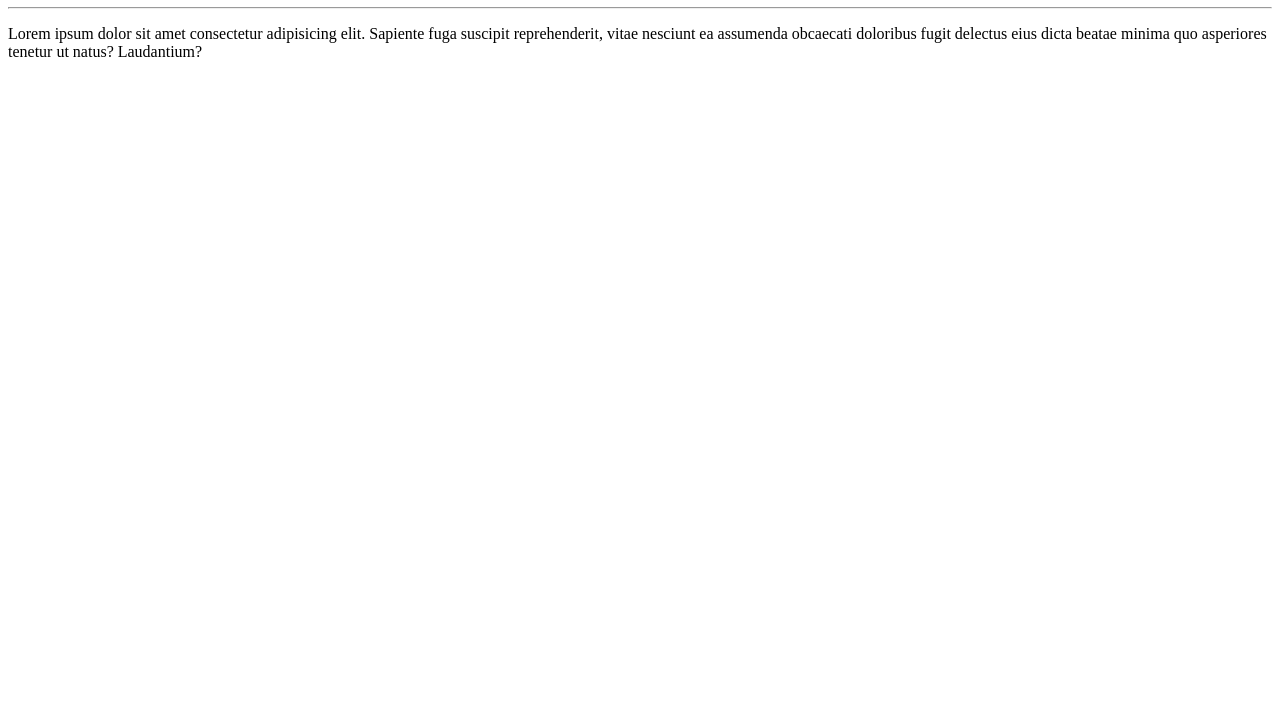
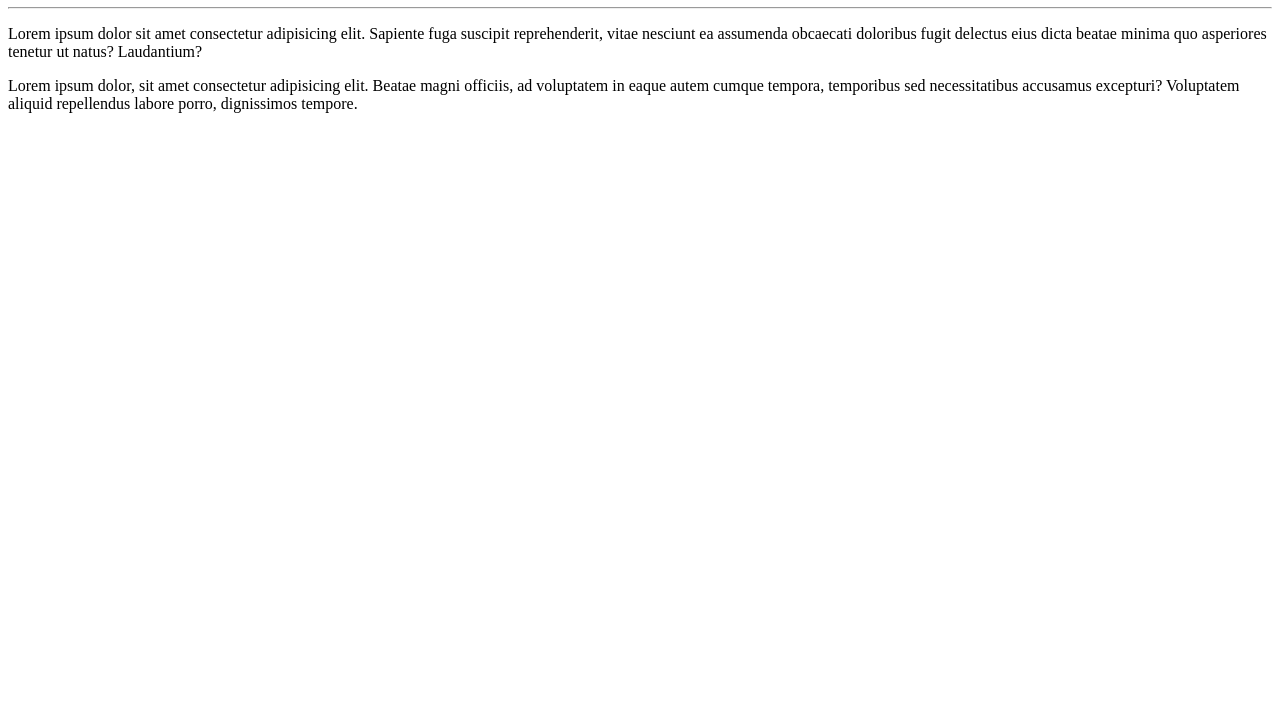
Before and after one commit to Ozaeltton-Matheus/OlaMundo, a plain HTML site: page site-exemplo/index.html in a window 1280 px wide. Shown: the part 73-800 px from the top of the page. Drawn offline with Linux system fonts and the light colour scheme.

Commit message:
Adicionei um parágrafo

```diff
--- a/site-exemplo/index.html
+++ b/site-exemplo/index.html
@@ -9,6 +9,7 @@
     <h1>Olá, Mundo</h1>
     <hr>
     <p>Lorem ipsum dolor sit amet consectetur adipisicing elit. Sapiente fuga suscipit reprehenderit, vitae nesciunt ea assumenda obcaecati doloribus fugit delectus eius dicta beatae minima quo asperiores tenetur ut natus? Laudantium?</p>
+    <p>Lorem ipsum dolor, sit amet consectetur adipisicing elit. Beatae magni officiis, ad voluptatem in eaque autem cumque tempora, temporibus sed necessitatibus accusamus excepturi? Voluptatem aliquid repellendus labore porro, dignissimos tempore.</p>
 
 </body>
 </html>
```
